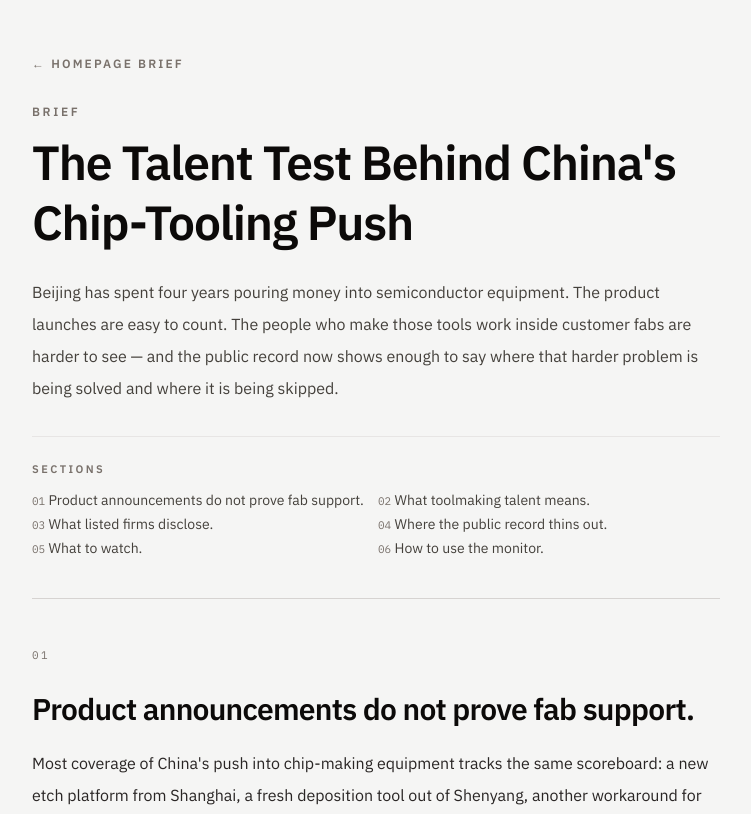
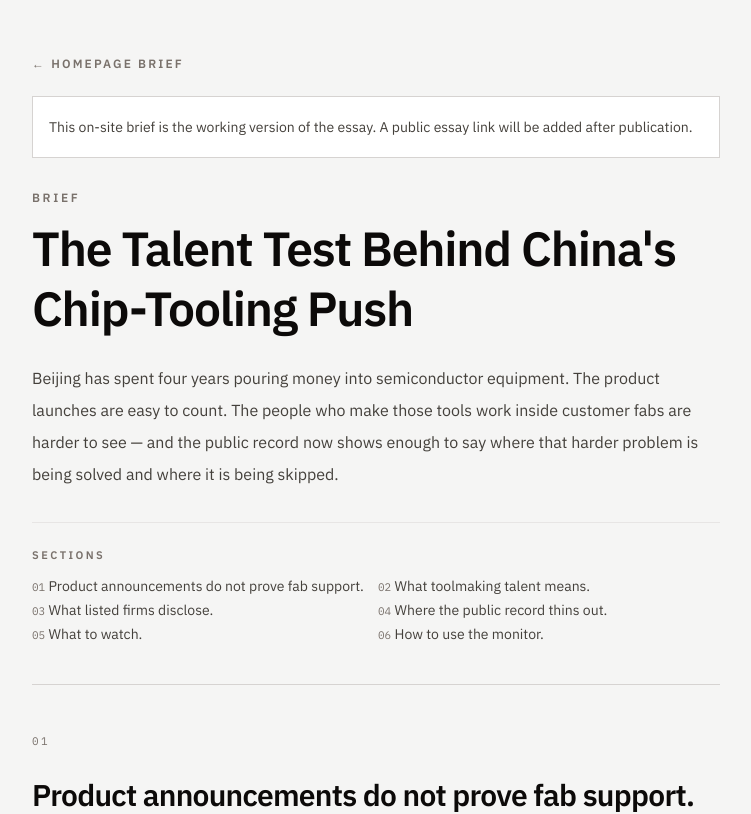
Before and after one commit to yippy141/china-semiconductor-tooling-talent-atlas, a Next.js app: page /essay in a window 1280 px wide. Shown: the top 814 px of the page, without its empty margins (264-1015 px from the left). Built offline with nearby package versions, Linux system fonts and the light colour scheme.

Commit message:
Substack split and final publish polish

```diff
--- a/app/essay/page.tsx
+++ b/app/essay/page.tsx
@@ -26,6 +26,10 @@ export default function EssayPage() {
               ← Homepage brief
             </Link>
           </nav>
+          <p className="mt-6 border border-stone-300 bg-white p-4 text-sm leading-7 text-stone-700">
+            This on-site brief is the working version of the essay. A public
+            essay link will be added after publication.
+          </p>
           <p className="mt-8 text-xs font-semibold uppercase tracking-[0.22em] text-stone-500">
             Brief
           </p>
--- a/app/page.tsx
+++ b/app/page.tsx
@@ -92,6 +92,11 @@ export default function HomePage() {
                 inspect source records -&gt;
               </Link>
             </div>
+
+            <p className="mt-4 max-w-2xl text-xs leading-6 text-muted">
+              A longer essay version will publish separately. This site is the
+              interactive source companion.
+            </p>
 
             <p className="mt-6 text-xs leading-6 text-muted">
               Beta public-source monitor · counts reflect source coverage,
```
Also changed, not shown: 1 other file (tests, documents, lock files or other folders).
